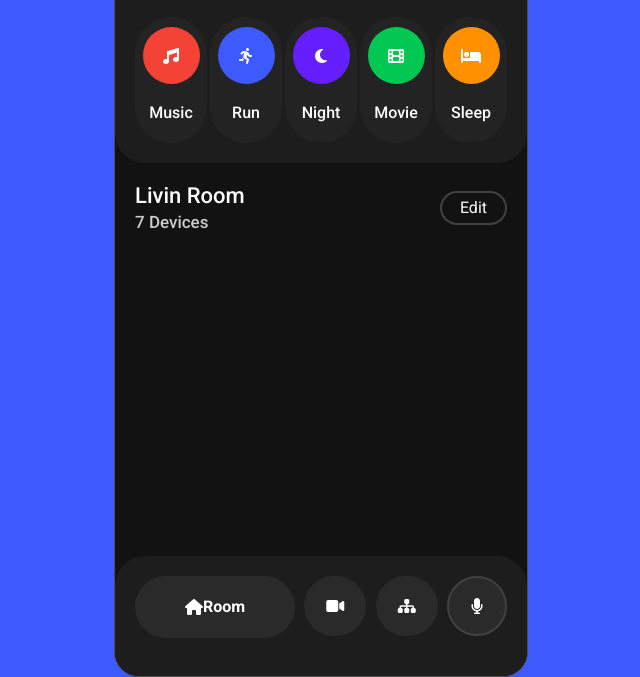
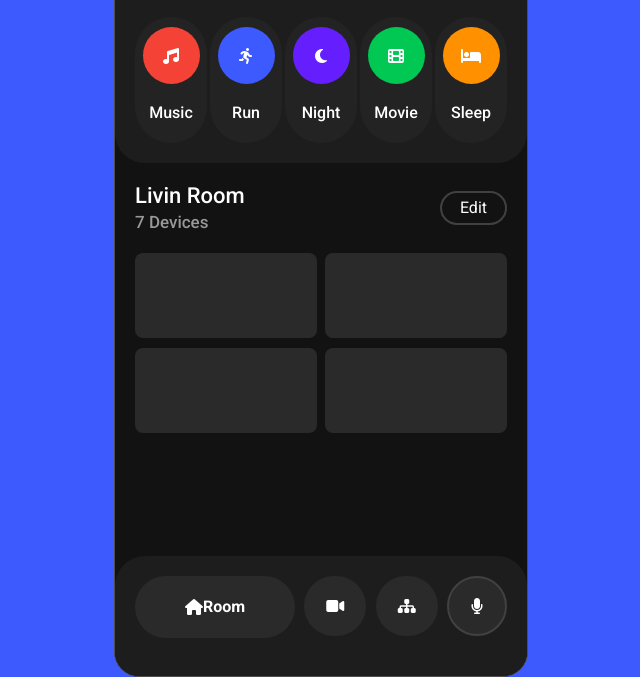
Before and after one commit to willibido/smart-home-app-front-end, a website: page index.html in a window 1280 px wide. Shown: the part 261-938 px from the top of the page, without its empty margins (319-959 px from the left). Drawn offline with Linux system fonts and the light colour scheme.

Commit message:
Device container added

```diff
--- a/index.html
+++ b/index.html
@@ -102,8 +102,13 @@
                     <span class="edit">Edit</span>
                 </div>
 
-                <div class="components">
-
+                <div class="devices-wrapper u-margin-top-small">
+                    <div class="device__col">
+                        <div class="device"></div>
+                        <div class="device"></div>
+                        <div class="device"></div>
+                        <div class="device"></div>
+                    </div>
                 </div>
             </section>
         </div>
--- a/src/style/sass/base/_base.scss
+++ b/src/style/sass/base/_base.scss
@@ -25,6 +25,7 @@ body {
 .app-container {
     min-height: 896px;
     min-width: 414px;
+    max-width: 414px;
     border: 1px solid #4e4e4e;
     border-radius: 2.5rem;
     overflow: hidden;
--- a/src/style/sass/components/_controls.scss
+++ b/src/style/sass/components/_controls.scss
@@ -10,7 +10,7 @@
 
             span {
                 font-size: 1.7rem;
-                color: #ccc;
+                color: #999999;
             }
         }
     }
--- /dev/null
+++ b/src/style/sass/components/_device.scss
@@ -0,0 +1,26 @@
+.devices-wrapper {
+
+    .device__col {
+        display: flex;
+        flex-wrap: wrap;
+        justify-content: space-between;
+
+        .device {
+            width: 49%;
+            min-height: 8.5rem;
+            max-height: 17rem;
+            background-color: $tertiary-color;
+            padding: 1.2rem;
+            border-radius: .8rem;
+        }
+
+        .device:nth-of-type(odd) {
+            // margin-right: 1rem;
+            margin-bottom: 1rem;
+        }
+
+        .device:nth-of-type(even) {
+            margin-bottom: 1rem;
+        }
+    }
+}
--- a/src/style/sass/main.scss
+++ b/src/style/sass/main.scss
@@ -12,6 +12,7 @@
 @import 'components/dashboard-head';
 @import 'components/scene';
 @import 'components/controls';
+@import 'components/device';
 
 // Layout
 @import 'layout/container';
```
Also changed, not shown: src/style/css/main.css.
